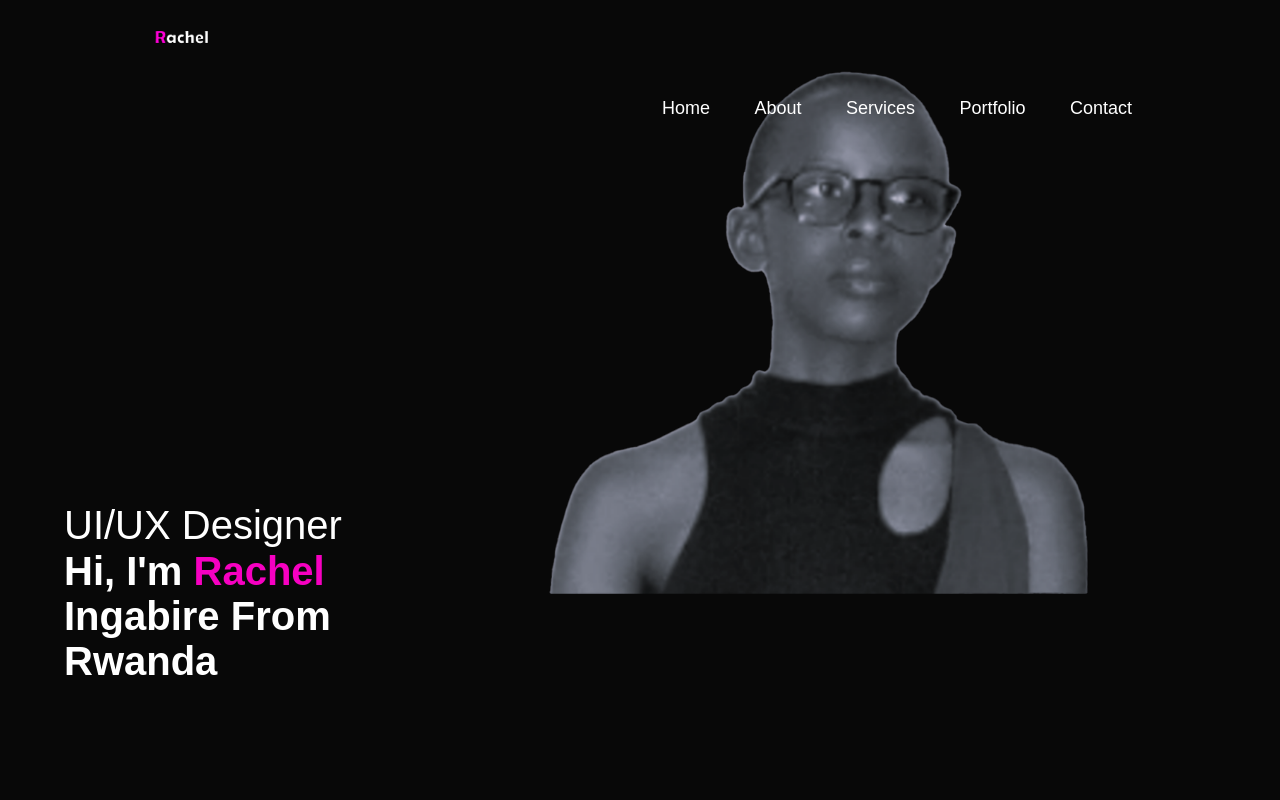
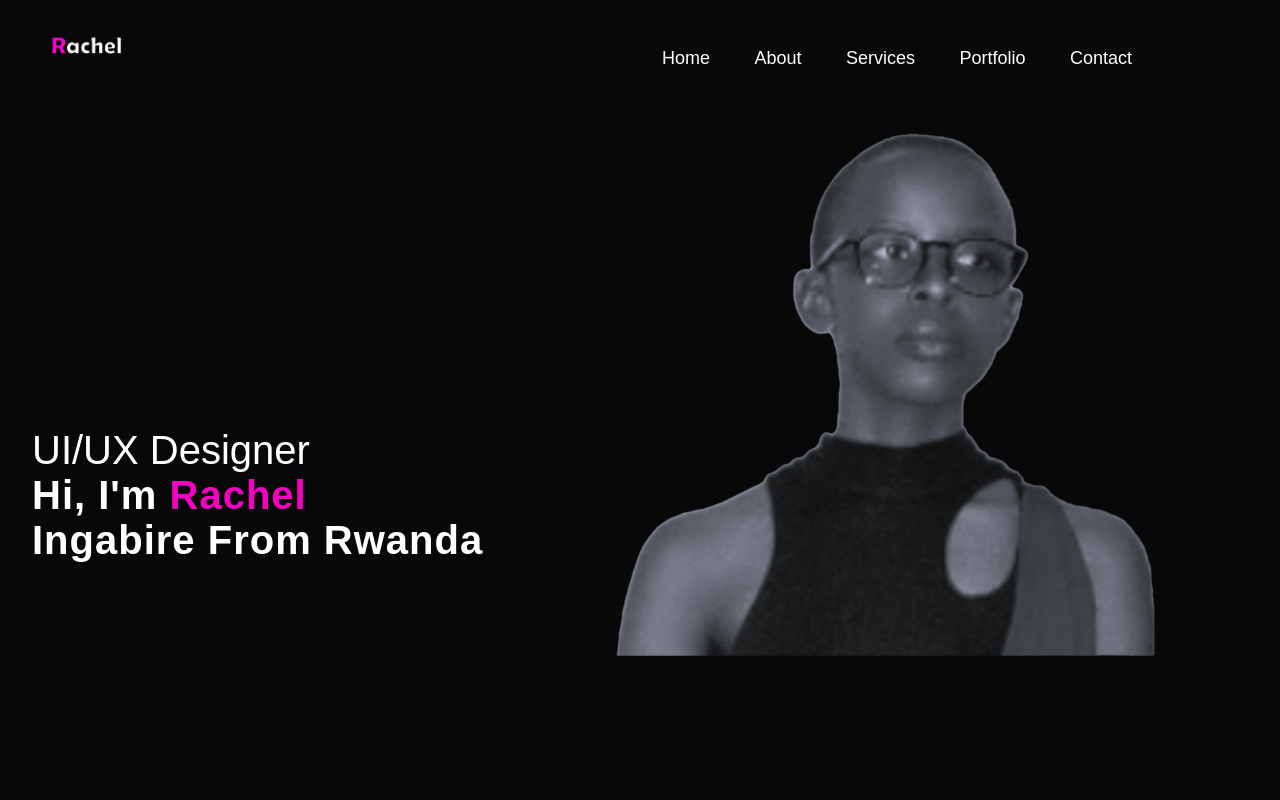
Before and after one commit to rachel831/Portfolio, a plain HTML site: page index.html in a window 1280 px wide. Shown: the top 800 px of the page. Drawn offline with Linux system fonts and the light colour scheme.

Commit message:
forst commit

```diff
--- a/index.html
+++ b/index.html
@@ -9,6 +9,8 @@
     <link rel="stylesheet" href="https://cdnjs.cloudflare.com/ajax/libs/font-awesome/6.0.0-beta3/css/all.min.css" integrity="sha512-..."
      crossorigin="anonymous" referrerpolicy="no-referrer" />
 
+
+
 </head>
 
 <body>
@@ -18,7 +20,7 @@
             <nav>
                 <img src="images/123.png" class="logo">
 
-                <ul>
+                <ul class="daddy">
                     <li><a href="Home">Home</a></li>
                     <li><a href="About Me">About</a></li>
                     <li><a href="My Services">Services</a></li>
@@ -101,7 +103,9 @@
     </div>
 
     <!-- services -->
-    <div id="services">
+
+
+     <div id="services">
         <div class="container">
             <h1 class="sub-title">My Services</h1>
             <div class="services-list">
@@ -138,6 +142,7 @@
             </div>
         </div>
     </div>
+
 
     <!-- potfolio -->
     <div id="portfolio">
@@ -239,6 +244,7 @@
         }
 
     </script>
+
 </body>
 
 </html>
--- a/style.css
+++ b/style.css
@@ -23,9 +23,14 @@ nav {
 
 
 }
+.daddy{
+  margin-top: -10rem;
+}
 
 .logo {
-    width: 140px;
+    width: 184px;
+
+    margin-left: -7rem;
 }
 
 .image img {
@@ -43,8 +48,9 @@ nav {
 }
 
 .a {
-    width: 90%;
+    width: 100%;
     margin: 0% auto;
+    margin-left: 2em;
 }
 
 nav ul li {
@@ -78,9 +84,12 @@ nav ul li a:hover::after {
     width: 100%;
 
 }
+.header-text{
+    margin-top: -6em;
+}
 .header-text h1{
     font-size: 40px;
-    margin-top: 1px;
+ letter-spacing: 1px;
 }
 .header-text h1 span {
     color: #f600c1;
```
Also changed, not shown: 1 other file.
